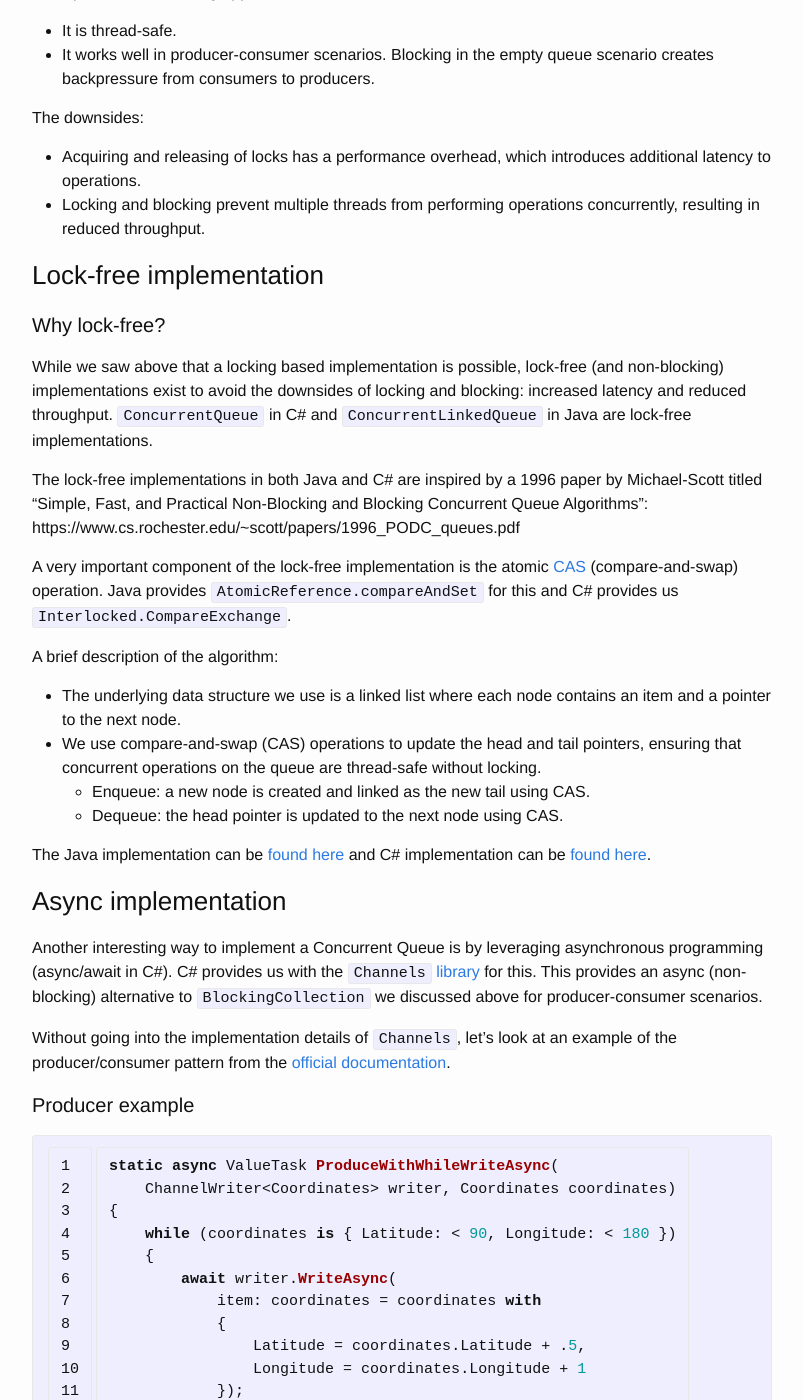
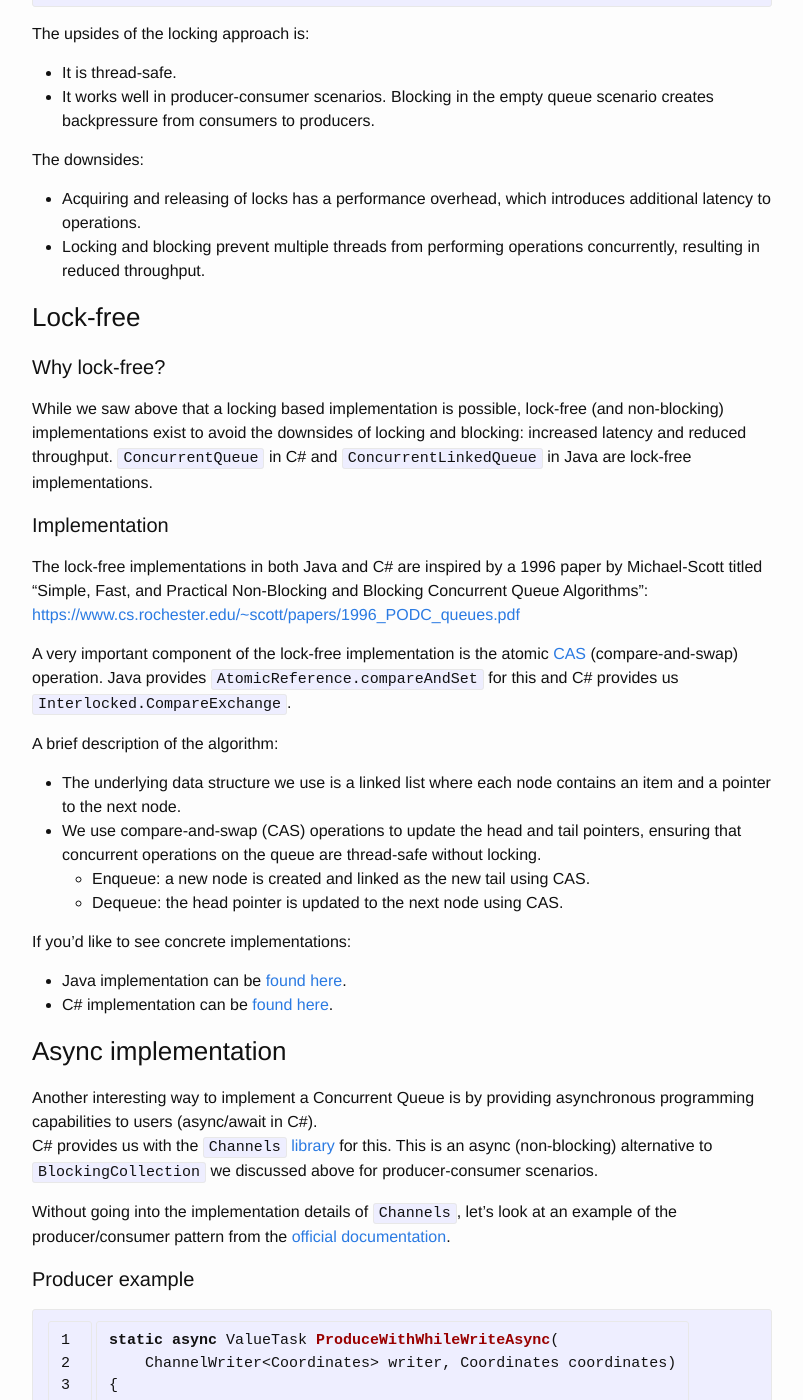
Before and after one commit to ankushb92/ankushb92.github.io, a Jekyll site: the page built from _posts/2024-08-27-concurrent-fifo-queue.markdown, in a window 1280 px wide and 1400 px high, scrolled down 1945 px. Shown: the whole window, without its empty margins (238-1041 px from the left). Built offline with Jekyll 4.4.1, drawn with Linux system fonts in a browser that asks for light colours; nearby versions of some CDN libraries; some of the changed text lies outside the part shown.

Commit message:
Minor updates to fifo queue post

```diff
--- a/_posts/2024-08-27-concurrent-fifo-queue.markdown
+++ b/_posts/2024-08-27-concurrent-fifo-queue.markdown
@@ -1,6 +1,6 @@
 ---
 layout: post
-title: "Concurrent FIFO Queue"
+title: "Concurrent FIFO Queue implementations in Java and C#"
 tags: [ programming, C#, java, concurrency, data structures ]
 full-width: true
 ---
@@ -80,14 +80,16 @@ The downsides:
 * Acquiring and releasing of locks has a performance overhead, which introduces additional latency to operations.
 * Locking and blocking prevent multiple threads from performing operations concurrently, resulting in reduced throughput.
 
-### Lock-free implementation
+### Lock-free
 
 #### Why lock-free?
 
 While we saw above that a locking based implementation is possible, lock-free (and non-blocking) implementations exist to avoid the downsides of locking and blocking: increased latency and reduced throughput. `ConcurrentQueue` in C# and `ConcurrentLinkedQueue` in Java are lock-free implementations.
 
+#### Implementation
+
 The lock-free implementations in both Java and C# are inspired by a 1996 paper by Michael-Scott titled "Simple, Fast, and Practical Non-Blocking and Blocking Concurrent Queue Algorithms":<br/>
-https://www.cs.rochester.edu/~scott/papers/1996_PODC_queues.pdf
+[https://www.cs.rochester.edu/~scott/papers/1996_PODC_queues.pdf](https://www.cs.rochester.edu/~scott/papers/1996_PODC_queues.pdf)
 
 A very important component of the lock-free implementation is the atomic [CAS](https://en.wikipedia.org/wiki/Compare-and-swap) (compare-and-swap) operation. Java provides `AtomicReference.compareAndSet` for this and C# provides us `Interlocked.CompareExchange`.
 
@@ -97,12 +99,15 @@ A brief description of the algorithm:
     * Enqueue: a new node is created and linked as the new tail using CAS.
     * Dequeue: the head pointer is updated to the next node using CAS.
 
-The Java implementation can be [found here](https://github.com/openjdk-mirror/jdk7u-jdk/blob/master/src/share/classes/java/util/concurrent/ConcurrentLinkedQueue.java) and C# implementation can be [found here](https://github.com/microsoft/referencesource/blob/master/mscorlib/system/collections/Concurrent/ConcurrentQueue.cs).
+If you'd like to see concrete implementations:
+* Java implementation can be [found here](https://github.com/openjdk-mirror/jdk7u-jdk/blob/master/src/share/classes/java/util/concurrent/ConcurrentLinkedQueue.java).
+* C# implementation can be [found here](https://github.com/microsoft/referencesource/blob/master/mscorlib/system/collections/Concurrent/ConcurrentQueue.cs).
 
 
 ### Async implementation
 
-Another interesting way to implement a Concurrent Queue is by leveraging asynchronous programming (async/await in C#). C# provides us with the `Channels` [library](https://learn.microsoft.com/en-us/dotnet/core/extensions/channels) for this. This provides an async (non-blocking) alternative to `BlockingCollection` we discussed above for producer-consumer scenarios.
+Another interesting way to implement a Concurrent Queue is by providing asynchronous programming capabilities to users (async/await in C#).<br/>
+C# provides us with the `Channels` [library](https://learn.microsoft.com/en-us/dotnet/core/extensions/channels) for this. This is an async (non-blocking) alternative to `BlockingCollection` we discussed above for producer-consumer scenarios.
 
 Without going into the implementation details of `Channels`, let's look at an example of the producer/consumer pattern from the [official documentation](https://learn.microsoft.com/en-us/dotnet/core/extensions/channels#producer-patterns).
 
@@ -136,3 +141,8 @@ static async ValueTask ConsumeWithAwaitForeachAsync(
     }
 }
 {% endhighlight %}
+
+### Closing thoughts
+
+Both Java and C# provide a variety of implementations of Concurrent FIFO Queue depending on various use cases like producer-consumer, high throughput, asynchronous, etc.<br/>
+Building a good understanding of these may be helpful while navigating codebases that use one or more of the different types of these data structures and concurency primitives; or in choosing the right implementation for the task at hand while building new software or refactoring existing code for scalability.
```
